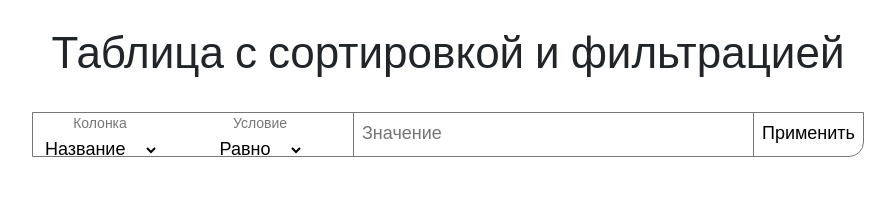
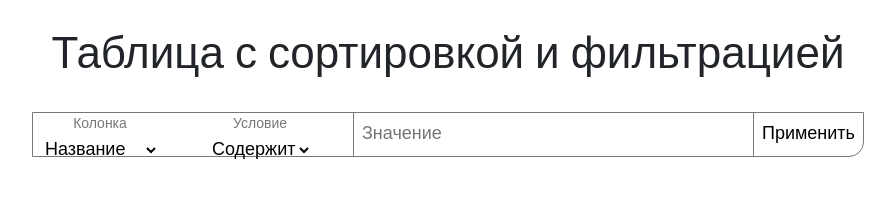
Before and after one commit to MarinaNat/sorting, a React (Create React App) app: page / in a window 1280 px wide. Shown: the top 207 px of the page, without its empty margins (192-1087 px from the left). Built offline with nearby package versions, Linux system fonts and the light colour scheme.

Commit message:
убрала console.log

```diff
--- a/src/App.js
+++ b/src/App.js
@@ -1,10 +1,9 @@
 import React, { useEffect, useState } from 'react';
 import './App.scss';
 import Tabl from './components/elements/Tabl/Tabl';
-import Loader from './Loader/Loader';
 import { items } from './components/const/items';
 import { Route, Routes } from 'react-router-dom';
-import Poginator2 from './components/elements/Paginator/Poginator2';
+import Poginator from './components/elements/Paginator/Poginator';
 
 
 function App() {
@@ -33,15 +32,11 @@ function App() {
       target: target,
       query: query
     });
-    console.log('text, target, query', text, target, query);
 
   }
-  console.log('searchText', searchText)
 
   // функция для фильтрации
   const getFiltredData = () => {
-    console.log('filterItems: ');
-    console.log(searchText);
     if (JSON.stringify(searchText) === JSON.stringify({ text: '', target: '', query: '' })) {
       return contactData
     };
@@ -67,7 +62,6 @@ function App() {
   }
 
   const filtredData = getFiltredData()
-  console.log('filtredData', filtredData)
 
   // пагинация
   const lastBlockRow = currentPage * limitCountPage; //индекс последней страницы
@@ -103,8 +97,6 @@ function App() {
 
   return (
     <div className="app">
-      {isLoading ?
-        <Loader /> :
       <div className='page'>
         <Routes>
           <Route
@@ -118,7 +110,7 @@ function App() {
             />}>
           </Route>
         </Routes>
-          <Poginator2
+        <Poginator
           limitCountPage={limitCountPage}
           tottalCount={filtredData.length}
           paginate={paginate}
@@ -127,7 +119,6 @@ function App() {
           currentPage={currentPage}
         />
       </div>
-      }
     </div >
   );
 }
--- a/src/Loader/Loader.jsx
+++ /dev/null
@@ -1,9 +0,0 @@
-import React from 'react'
-
-const Loader = () => {
-	return (
-		<div>Loader...</div>
-	)
-}
-
-export default Loader
--- a/src/components/elements/Filtering/Filtering2.jsx
+++ b/src/components/elements/Filtering/Filtering.jsx
@@ -1,11 +1,9 @@
 import React, { useState } from 'react';
-import styles from './Filtering2.module.scss';
+import styles from './Filtering.module.scss';
 
-const Filtering2 = ({ onSearchSend }) => {
-	// const [fieldTarget, setfieldTarget] = useState('');
-	// const [fieldQuery, setfieldQuery] = useState('');
+const Filtering = ({ onSearchSend }) => {
 	const [searchValue, setsearchValue] = useState('');
-	const [searchTarget, setsearchTarget] = useState('');
+	const [searchTarget, setsearchTarget] = useState('name');
 	const [searchQuery, setsearchQuery] = useState('');
 
 	return (
@@ -19,7 +17,6 @@ const Filtering2 = ({ onSearchSend }) => {
 					className={styles.filter}
 					onChange={(e) => {
 						setsearchTarget(e.target.value)
-						console.log('e.target.value in setsearchTarget', e.target.value)
 					}}
 				>
 					<option value="name" onClick={() => {
@@ -42,13 +39,9 @@ const Filtering2 = ({ onSearchSend }) => {
 					className={styles.filter}
 					onChange={(e) => {
 						setsearchQuery(e.target.value)
-						console.log('e.target.value in setsearchQuery', e.target.value)
 					}}
 				>
-					{searchTarget === 'name' ?
-						<option value="contains" onClick={() => {
-							setsearchQuery('contains')
-						}}>Содержит</option> :
+					{searchTarget !== 'name' ?
 						<>
 							<option value="equally" onClick={() => {
 								setsearchQuery('equally')
@@ -59,12 +52,11 @@ const Filtering2 = ({ onSearchSend }) => {
 							<option value="less" onClick={() => {
 								setsearchQuery('less')
 							}}>Меньше</option>
-						</>
+						</> :
+						<option value="contains" onClick={() => {
+							setsearchQuery('contains')
+						}}>Содержит</option>
 					}
-
-
-
-
 				</select>
 			</fieldset>
 			<div className={styles.search}>
@@ -72,18 +64,14 @@ const Filtering2 = ({ onSearchSend }) => {
 					name="argument"
 					type="text"
 					placeholder="Значение"
-
-					// aria-label="Text input with 2 dropdown buttons"
 					value={searchValue}
 					onChange={(e) => {
 						setsearchValue(e.target.value)
-						console.log('e.target.value in setsearchValue', e.target.value)
 					}}
 				/>
 				<button
 					className={styles.search__button}
 					type="button"
-					// className="btn btn-outline-secondary"
 					onClick={() => onSearchSend(searchValue, searchTarget, searchQuery)}
 				>
 					Применить
@@ -93,4 +81,4 @@ const Filtering2 = ({ onSearchSend }) => {
 	)
 }
 
-export default Filtering2
+export default Filtering
--- a/src/components/elements/Filtering/Filtering2.module.scss
+++ b/src/components/elements/Filtering/Filtering.module.scss
@@ -37,7 +37,6 @@
 
 .search input,
 .search button {
-	// height: 45px;
 	padding: 4px 8px;
 	font-size: 18px;
 	border: none;
@@ -48,7 +47,6 @@
 .search input {
 	min-width: 400px;
 	outline: none;
-	// border-left: 1px solid #777;
 }
 .search__button {
 	position: relative;
--- a/src/components/elements/Paginator/Poginator2.jsx
+++ b/src/components/elements/Paginator/Poginator.jsx
@@ -1,5 +1,5 @@
 import { NavLink } from 'react-router-dom';
-import styles from './Poginator2.module.scss';
+import styles from './Poginator.module.scss';
 
 const Poginator2 = ({ limitCountPage, tottalCount, paginate, nextPage, prevPage, currentPage }) => {
 	const pageNambers = []
@@ -8,7 +8,6 @@ const Poginator2 = ({ limitCountPage, tottalCount, paginate, nextPage, prevPage,
 		pageNambers.push(i)
 	}
 
-	console.log('currentPage)', currentPage)
 	return (
 		<div>
 			<ul className={styles.poginator}>
--- a/src/components/elements/Tabl/Tabl.jsx
+++ b/src/components/elements/Tabl/Tabl.jsx
@@ -1,7 +1,7 @@
 import React, { useState } from 'react'
 import ArrowDown from '../../../svg/ArrowDown';
 import ArrowUp from '../../../svg/ArrowUp';
-import Filtering2 from '../Filtering/Filtering2';
+import Filtering from '../Filtering/Filtering';
 import styles from './Tabl.module.scss';
 
 const Tabl = ({ sortData, contactData, directionSort, onSearchSend, isLoading }) => {
@@ -16,7 +16,6 @@ const Tabl = ({ sortData, contactData, directionSort, onSearchSend, isLoading })
 
 	const fieldSortData = (field) => {
 		sortData(field)
-		console.log(field)
 		setfieldData(field)
 	}
 
@@ -26,7 +25,7 @@ const Tabl = ({ sortData, contactData, directionSort, onSearchSend, isLoading })
 	return (
 		<div className={`container`}>
 			<h1 className='title'>Таблица с сортировкой и фильтрацией</h1>
-			<Filtering2
+			<Filtering
 				onSearchSend={onSearchSend}
 			/>
 			<div className={styles.table}>
--- a/src/components/elements/Tabl/Tabl.module.scss
+++ b/src/components/elements/Tabl/Tabl.module.scss
@@ -15,7 +15,6 @@
 		padding: 0;
 	}
 	&__item {
-		// padding: 10px;
 		display: flex;
 		width: 100%;
 		height: 50px;
```
Also changed, not shown: src/components/utils/filterMovies.js (deleted, +0 -12 lines), src/components/elements/Paginator/Poginator.module.scss (renamed from src/components/elements/Paginator/Poginator2.module.scss). Lines whose indentation alone changed are shown as unchanged.
